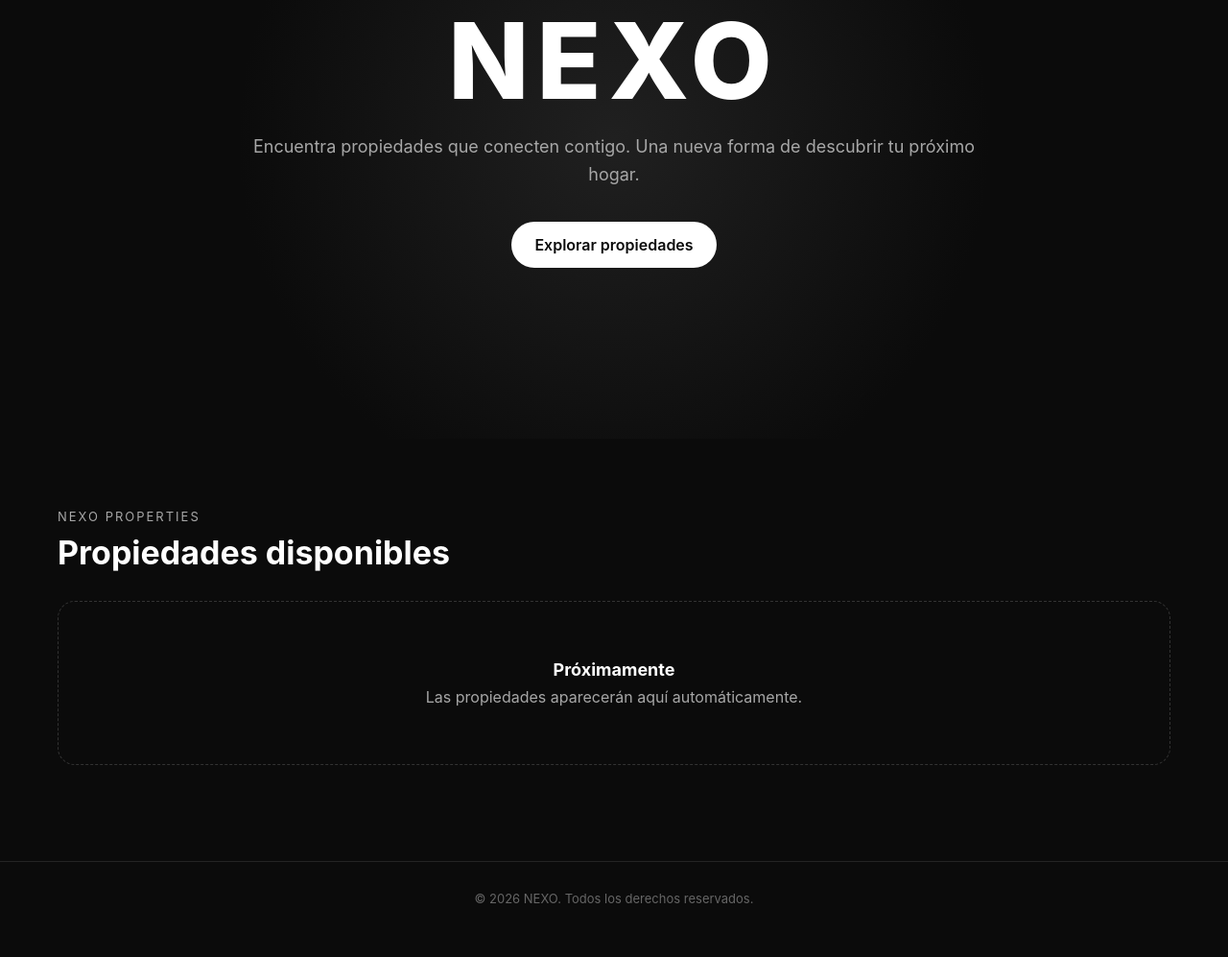
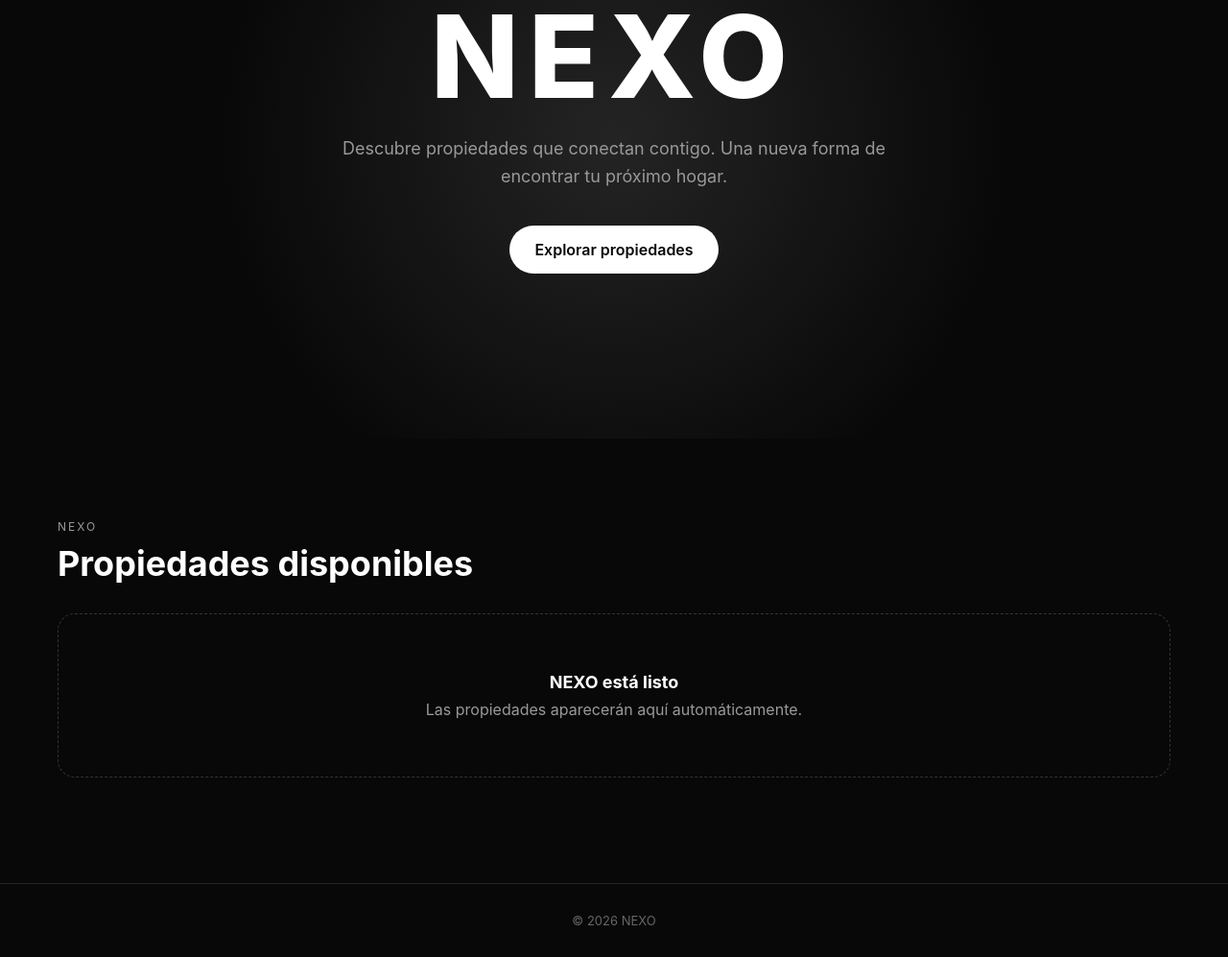
Before and after one commit to luisangelfigueredo02-hash/nexo-inmobiliaria, a plain HTML site: page index.html in a window 1280 px wide. Shown: the part 240-1237 px from the top of the page at 96% size. Before the commit the page ends 1214 px from the top, so only its background shows below. Drawn offline with Linux system fonts and the light colour scheme.

Commit message:
Actualizar index.html

```diff
--- a/index.html
+++ b/index.html
@@ -4,10 +4,11 @@
   <meta charset="UTF-8">
   <meta name="viewport" content="width=device-width, initial-scale=1.0">
 
-  <title>NEXO | Real Estate</title>
+  <title>NEXO</title>
+
   <meta
     name="description"
-    content="NEXO — Encuentra tu próximo hogar."
+    content="NEXO — Descubre propiedades que conectan contigo."
   >
 
   <style>
@@ -18,11 +19,11 @@
     }
 
     :root {
-      --black: #0b0b0b;
+      --black: #080808;
       --dark: #111111;
       --white: #ffffff;
-      --gray: #a7a7a7;
-      --line: #242424;
+      --gray: #999999;
+      --line: #252525;
     }
 
     html {
@@ -30,29 +31,42 @@
     }
 
     body {
-      font-family: -apple-system, BlinkMacSystemFont, "Segoe UI",
-        Roboto, Helvetica, Arial, sans-serif;
+      font-family:
+        -apple-system,
+        BlinkMacSystemFont,
+        "Segoe UI",
+        Roboto,
+        Helvetica,
+        Arial,
+        sans-serif;
+
       background: var(--black);
       color: var(--white);
       min-height: 100vh;
     }
 
-    /* HEADER */
+    /* =========================
+       HEADER
+    ========================= */
 
     header {
       position: sticky;
       top: 0;
       z-index: 100;
-      background: rgba(11, 11, 11, 0.92);
-      backdrop-filter: blur(14px);
+
+      background: rgba(8, 8, 8, 0.92);
+      backdrop-filter: blur(16px);
+
       border-bottom: 1px solid var(--line);
     }
 
     .nav {
       max-width: 1200px;
+      min-height: 72px;
+
       margin: auto;
-      min-height: 72px;
       padding: 0 20px;
+
       display: flex;
       align-items: center;
       justify-content: space-between;
@@ -61,13 +75,13 @@
     .logo {
       font-size: 25px;
       font-weight: 800;
-      letter-spacing: 4px;
+      letter-spacing: 5px;
     }
 
     .menu {
       display: flex;
+      align-items: center;
       gap: 24px;
-      align-items: center;
     }
 
     .menu a {
@@ -82,58 +96,87 @@
 
     .admin-button {
       border: 1px solid var(--white);
-      padding: 9px 15px;
+      padding: 9px 16px;
       border-radius: 999px;
     }
 
-    /* HERO */
+    /* =========================
+       HERO
+    ========================= */
 
     .hero {
       min-height: 78vh;
+
       display: flex;
       align-items: center;
       justify-content: center;
+
       text-align: center;
+
       padding: 80px 20px;
+
       background:
-        radial-gradient(circle at center, #202020 0%, #0b0b0b 55%);
+        radial-gradient(
+          circle at center,
+          #242424 0%,
+          #080808 58%
+        );
     }
 
     .hero-content {
-      max-width: 800px;
+      max-width: 850px;
     }
 
     .hero h1 {
-      font-size: clamp(48px, 12vw, 110px);
-      line-height: 0.95;
-      letter-spacing: 8px;
+      font-size: clamp(58px, 14vw, 120px);
+      line-height: 0.9;
+
       font-weight: 800;
+      letter-spacing: 10px;
     }
 
     .hero p {
-      margin-top: 24px;
+      max-width: 650px;
+
+      margin: 28px auto 0;
+
       color: var(--gray);
+
       font-size: 18px;
       line-height: 1.6;
     }
 
     .hero-button {
       display: inline-block;
-      margin-top: 34px;
-      padding: 14px 24px;
+
+      margin-top: 36px;
+
+      padding: 15px 26px;
+
       border-radius: 999px;
+
       background: var(--white);
       color: var(--black);
+
       text-decoration: none;
+
       font-weight: 600;
     }
 
-    /* PROPERTIES */
+    .hero-button:hover {
+      opacity: 0.85;
+    }
+
+    /* =========================
+       PROPERTIES
+    ========================= */
 
     .properties-section {
       max-width: 1200px;
+
       margin: auto;
-      padding: 70px 20px 100px;
+
+      padding: 80px 20px 110px;
     }
 
     .section-title {
@@ -142,28 +185,47 @@
 
     .section-title span {
       color: var(--gray);
-      font-size: 13px;
+
+      font-size: 12px;
+
       text-transform: uppercase;
       letter-spacing: 2px;
     }
 
     .section-title h2 {
       margin-top: 8px;
-      font-size: 34px;
+
+      font-size: 36px;
     }
+
+    /* =========================
+       PROPERTY GRID
+    ========================= */
 
     .property-grid {
       display: grid;
-      grid-template-columns: repeat(3, 1fr);
+
+      grid-template-columns:
+        repeat(3, minmax(0, 1fr));
+
       gap: 20px;
     }
 
+    /* =========================
+       PROPERTY CARD
+    ========================= */
+
     .property-card {
+      overflow: hidden;
+
+      background: var(--dark);
+
       border: 1px solid var(--line);
       border-radius: 18px;
-      overflow: hidden;
-      background: var(--dark);
-      transition: transform 0.25s ease, border-color 0.25s ease;
+
+      transition:
+        transform 0.25s ease,
+        border-color 0.25s ease;
     }
 
     .property-card:hover {
@@ -172,13 +234,22 @@
     }
 
     .property-image {
+      width: 100%;
       height: 240px;
-      background:
-        linear-gradient(135deg, #292929, #111111);
+
       display: flex;
       align-items: center;
       justify-content: center;
+
+      background:
+        linear-gradient(
+          135deg,
+          #292929,
+          #111111
+        );
+
       color: #666;
+
       font-size: 13px;
     }
 
@@ -198,44 +269,65 @@
 
     .property-price {
       margin-top: 18px;
+
       font-size: 19px;
       font-weight: 700;
     }
 
     .property-details {
       margin-top: 12px;
+
       color: var(--gray);
+
       font-size: 13px;
     }
 
-    /* EMPTY STATE */
+    /* =========================
+       EMPTY STATE
+    ========================= */
 
     .empty-state {
+      grid-column: 1 / -1;
+
+      padding: 60px 20px;
+
+      text-align: center;
+
       border: 1px dashed #333;
       border-radius: 18px;
-      padding: 60px 20px;
-      text-align: center;
+
       color: var(--gray);
     }
 
     .empty-state strong {
       display: block;
+
+      margin-bottom: 8px;
+
       color: var(--white);
+
       font-size: 18px;
-      margin-bottom: 8px;
     }
 
-    /* FOOTER */
+    /* =========================
+       FOOTER
+    ========================= */
 
     footer {
       border-top: 1px solid var(--line);
+
       padding: 30px 20px;
+
       text-align: center;
+
       color: #666;
+
       font-size: 13px;
     }
 
-    /* MOBILE */
+    /* =========================
+       MOBILE
+    ========================= */
 
     @media (max-width: 800px) {
 
@@ -247,6 +339,10 @@
         min-height: 70vh;
       }
 
+      .hero h1 {
+        letter-spacing: 6px;
+      }
+
       .property-grid {
         grid-template-columns: 1fr;
       }
@@ -254,56 +350,117 @@
       .property-image {
         height: 230px;
       }
+
+      .section-title h2 {
+        font-size: 30px;
+      }
     }
   </style>
 </head>
 
 <body>
 
+  <!-- =========================
+       HEADER
+  ========================== -->
+
   <header>
+
     <nav class="nav">
-      <div class="logo">NEXO</div>
+
+      <div class="logo">
+        NEXO
+      </div>
 
       <div class="menu">
-        <a href="#propiedades">Propiedades</a>
-        <a href="#contacto">Contacto</a>
-        <a href="#" class="admin-button">Admin</a>
+
+        <a href="#propiedades">
+          Propiedades
+        </a>
+
+        <a href="#contacto">
+          Contacto
+        </a>
+
+        <a href="#" class="admin-button">
+          Admin
+        </a>
+
       </div>
+
     </nav>
+
   </header>
+
+
+  <!-- =========================
+       MAIN
+  ========================== -->
 
   <main>
 
+    <!-- HERO -->
+
     <section class="hero">
+
       <div class="hero-content">
 
-        <h1>NEXO</h1>
+        <h1>
+          NEXO
+        </h1>
 
         <p>
-          Encuentra propiedades que conecten contigo.
-          Una nueva forma de descubrir tu próximo hogar.
+          Descubre propiedades que conectan contigo.
+          Una nueva forma de encontrar tu próximo hogar.
         </p>
 
-        <a href="#propiedades" class="hero-button">
+        <a
+          href="#propiedades"
+          class="hero-button"
+        >
           Explorar propiedades
         </a>
 
       </div>
+
     </section>
 
 
-    <section id="propiedades" class="properties-section">
+    <!-- PROPERTIES -->
+
+    <section
+      id="propiedades"
+      class="properties-section"
+    >
 
       <div class="section-title">
-        <span>NEXO Properties</span>
-        <h2>Propiedades disponibles</h2>
+
+        <span>
+          NEXO
+        </span>
+
+        <h2>
+          Propiedades disponibles
+        </h2>
+
       </div>
 
-      <div id="propertyGrid">
+
+      <div
+        id="propertyGrid"
+        class="property-grid"
+      >
 
         <div class="empty-state">
-          <strong>Próximamente</strong>
-          Las propiedades aparecerán aquí automáticamente.
+
+          <strong>
+            NEXO está listo
+          </strong>
+
+          <span>
+            Las propiedades aparecerán aquí automáticamente.
+          </span>
+
         </div>
 
       </div>
@@ -313,24 +470,22 @@
   </main>
 
 
+  <!-- =========================
+       FOOTER
+  ========================== -->
+
   <footer id="contacto">
-    © 2026 NEXO. Todos los derechos reservados.
+
+    © 2026 NEXO
+
   </footer>
 
 
-  <script>
+  <!-- =========================
+       NEXO JAVASCRIPT
+  ========================== -->
 
-    /*
-      NEXO
-      Frontend inicial.
-
-      La conexión con Cloudflare D1 se añadirá
-      posteriormente mediante nuestra API.
-    */
-
-    console.log("NEXO iniciado correctamente.");
-
-  </script>
+  <script src="app.js"></script>
 
 </body>
 </html>
```
